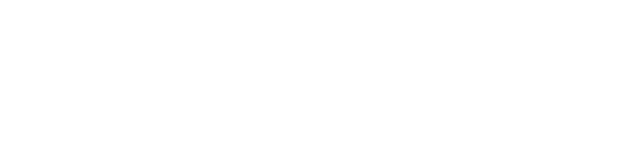
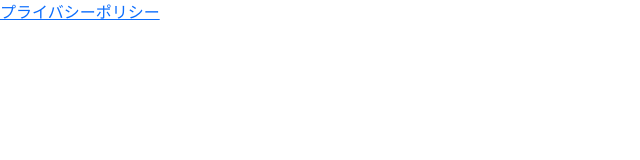
Before and after one commit to kawa0x0A/StableDiffusionImageManagerSite, a plain HTML site: page index.html in a window 1280 px wide. Shown: the whole page, without its empty margins (0-640 px from the left). Drawn offline with Linux system fonts and the light colour scheme.

Commit message:
Update index.html

```diff
--- a/index.html
+++ b/index.html
@@ -15,6 +15,7 @@
       language="ja-jp"
       animation="off">
     </ms-store-badge>
+    <a href="privacy.html" target="_blank">プライバシーポリシー</a>
     <script src="bootstrap.bundle.min.js"></script>
   </body>
 </html>
```
